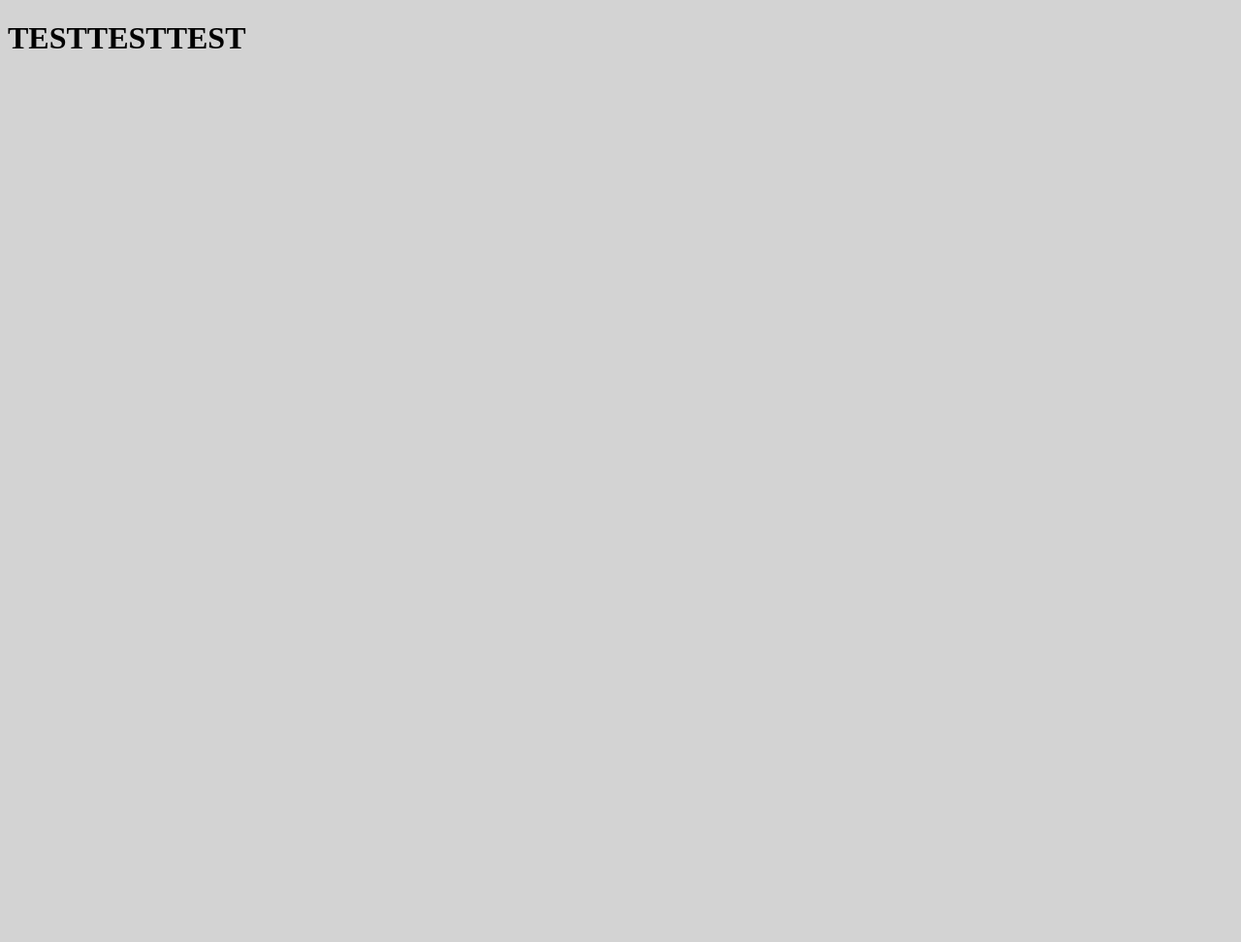
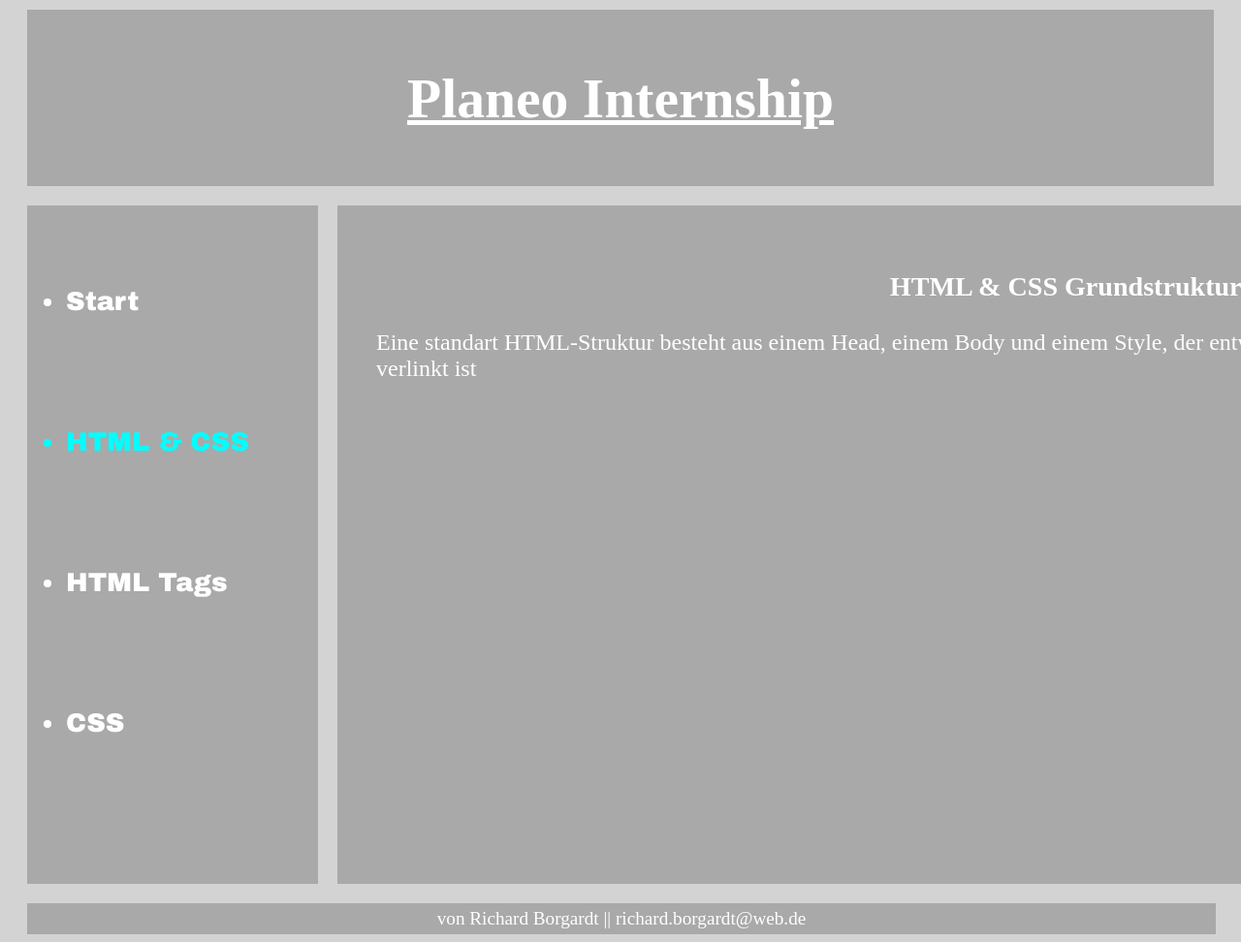
Before and after one commit to RichBor/planeo_internship, a PHP site: page /htmlandcss.html in a window 1280 px wide; the page is wider, and only the part inside the window is pictured. Before the commit the part shown is almost empty. Shown: that part at 97% size. Before the commit the page ends 50 px from the top of that part, so only its background shows below. Run offline with PHP 8.4, Linux system fonts and the light colour scheme.

Commit message:
9.Mai 14:34

```diff
--- a/htmlandcss.html
+++ b/htmlandcss.html
@@ -1,12 +1,37 @@
 <!DOCTYPE html>
 <head>
     <title>HTML & CSS</title>
-    <link rel="stylesheet" href="css/style.css">
+    <link rel="stylesheet" href="planeo_internship/style.css">
 </head>
 <body>
 
-    <div id="header">
-        <h1>TESTTESTTEST</h1>
+    <div id="wrapper">
+
+        <div class="header">
+            <h1>Planeo Internship</h1>
+        </div>
+
+        <section>
+            <nav>
+                <ul>
+                    <li><a href="planeo_internship/index.html">Start</a></li>
+                    <li id="currentsite">HTML & CSS</li>
+                    <li><a href="">HTML Tags</a></li>
+                    <li><a href="">CSS</a></li>
+                </ul>
+            </nav>
+
+            <article>
+                <h1>  HTML & CSS Grundstrukturen  </h1>
+                <p id="text">Eine standart HTML-Struktur besteht aus einem Head, einem Body und einem Style, der entweder im Head zu finden oder in einer seperaten Datei verlinkt ist</p>
+
+            </article>
+        </section>
+
     </div>
 
+    <footer>
+        von Richard Borgardt || richard.borgardt@web.de
+    </footer>
+
 </body>
--- a/style.css
+++ b/style.css
@@ -13,7 +13,9 @@ body {
     text-align: center;
     color: white;
     font-size: 180%;
+    text-decoration: underline;
 }
+
 
 nav{
     color: white;
@@ -24,16 +26,20 @@ nav{
     font-family: "Arial Black", Gadget, sans-serif;
     font-size: 170%;
     display: inline-block;
-    line-height: 200px;
+    line-height: 145px;
 }
+
+
 
 a:link, a:visited {
     color:white;
     text-decoration: none;
+    transition: 0.6s;
 }
 
 a:hover, a:active {
     color: aqua;
+    transition: 1s;
 }
 
 article{
@@ -46,6 +52,8 @@ article{
     position: absolute;
     font-size: 150%;
     color: white;
+    text-align: center;
+    overflow-y: auto;
 }
 
 footer{
@@ -59,3 +67,11 @@ footer{
     color: white;
 
 }
+
+#currentsite {
+    color:aqua;
+}
+
+#text {
+    text-align: left;
+}
```
Also changed, not shown: index.html (+5 -4 lines).
